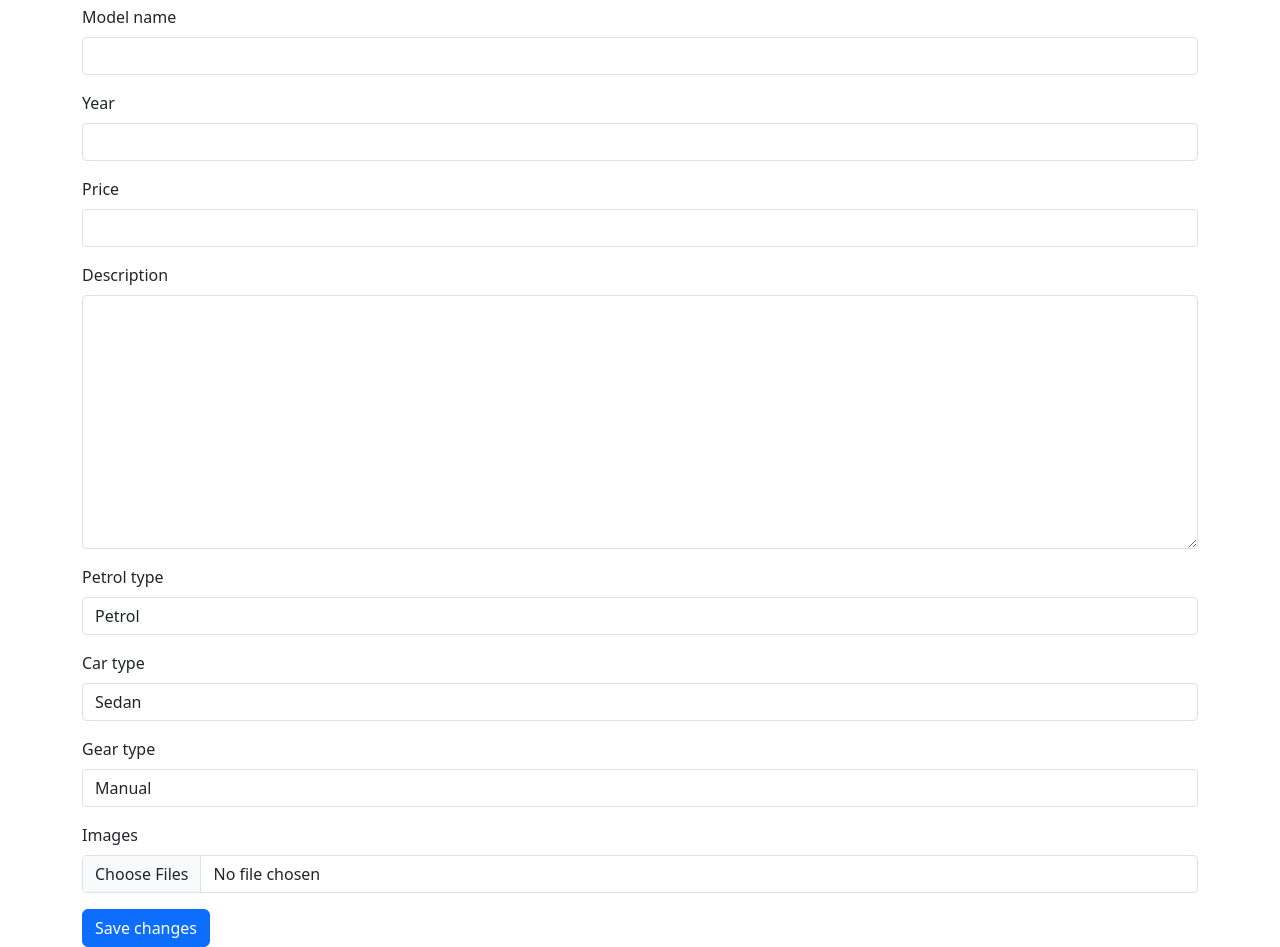
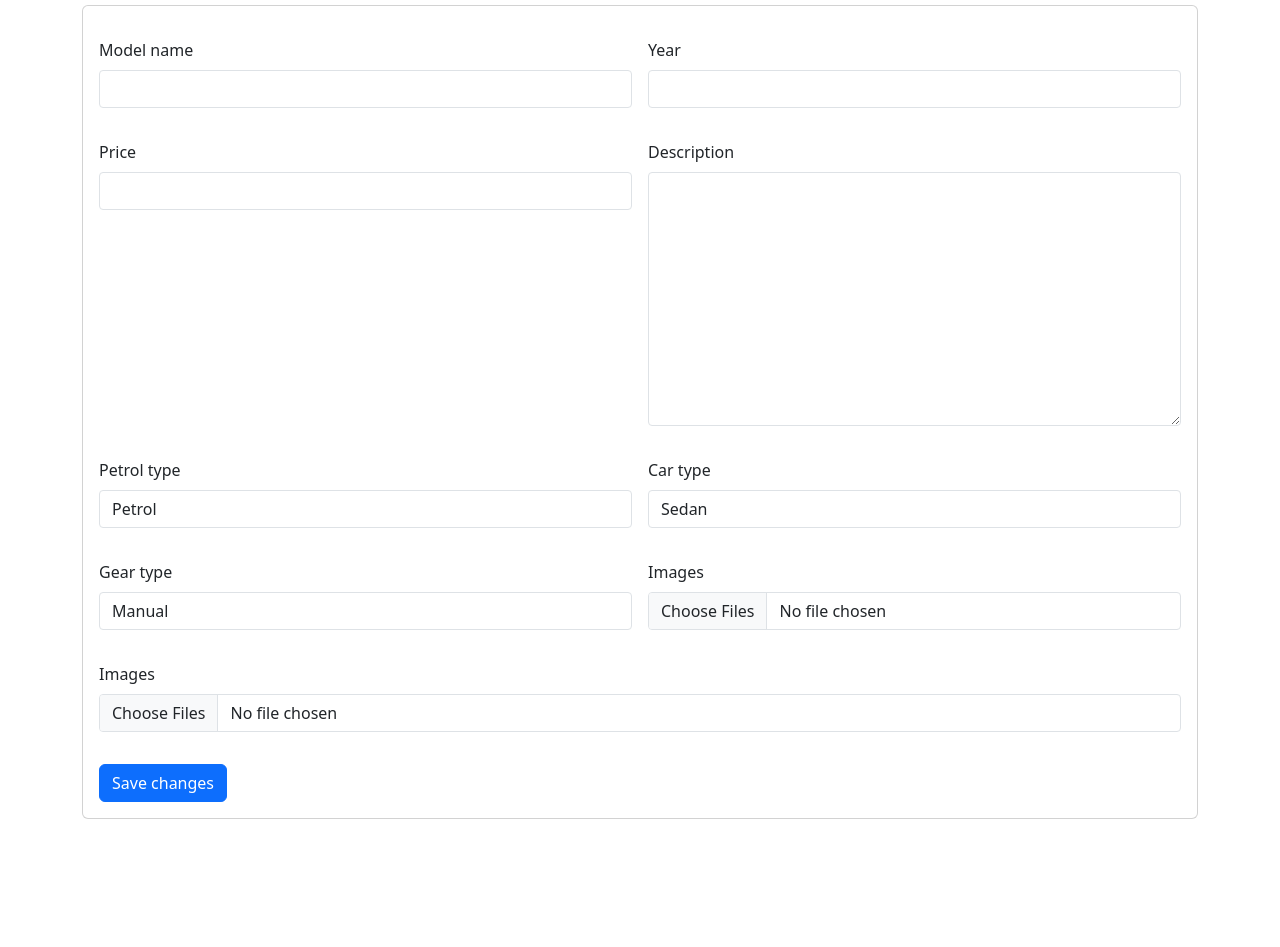
Before and after one commit to lexicon-car-dealership/car-dealership-exercise, a Django app: template car_dealership/cars/templates/car/edit_car.html in a window 1280 px wide. Shown: the part 353-1300 px from the top of the page. After the commit the page ends 1172 px from the top, so only its background shows below. Run offline with Django 4.2, Linux system fonts and the light colour scheme; the template is opened without the code that fills it: values that come from a table or form of the project are taken from there, others are empty.

Commit message:
Bootstrapify the form

```diff
--- a/car_dealership/cars/templates/car/edit_car.html
+++ b/car_dealership/cars/templates/car/edit_car.html
@@ -33,20 +33,30 @@
             {% endfor %}
         </div>
         <h1 class="edit-car-title">Edit Car: {{ car.model_name }} ({{ car.year }})</h1>
+        <div class="card">
+            <div class="card-body">
                 <form id="edit-car-form"
                       method="post"
                       enctype="multipart/form-data"
-              class="edit-car-form">
+                      class="edit-car-form row g-3">
                     {% csrf_token %}
                     <div class="non-field-errors">{{ car_form.non_field_errors }}</div>
                     {% for field in car_form %}
-                <div class="form-group mb-3">
-                    <label for="{{ field.id_for_label }}" class="form-label custom-label">{{ field.label }}</label>
+                        <div class="form-group col-md-6 mb-3">
+                            <label for="{{ field.id_for_label }}" class="form-label">{{ field.label }}</label>
                             {{ field }}
                             <div class="field-errors">{{ field.errors }}</div>
                         </div>
                     {% endfor %}
-            <button type="submit" class="btn btn-primary custom-submit-btn">Save changes</button>
+                    <div class="form-group col-12 mb-3">
+                        <label for="images" class="form-label">Images</label>
+                        {{ car_form.images }}
+                    </div>
+                    <div class="col-12">
+                        <button type="submit" class="btn btn-primary">Save changes</button>
+                    </div>
                 </form>
             </div>
+        </div>
+    </div>
 {% endblock content %}
```
Lines whose indentation alone changed are shown as unchanged.
